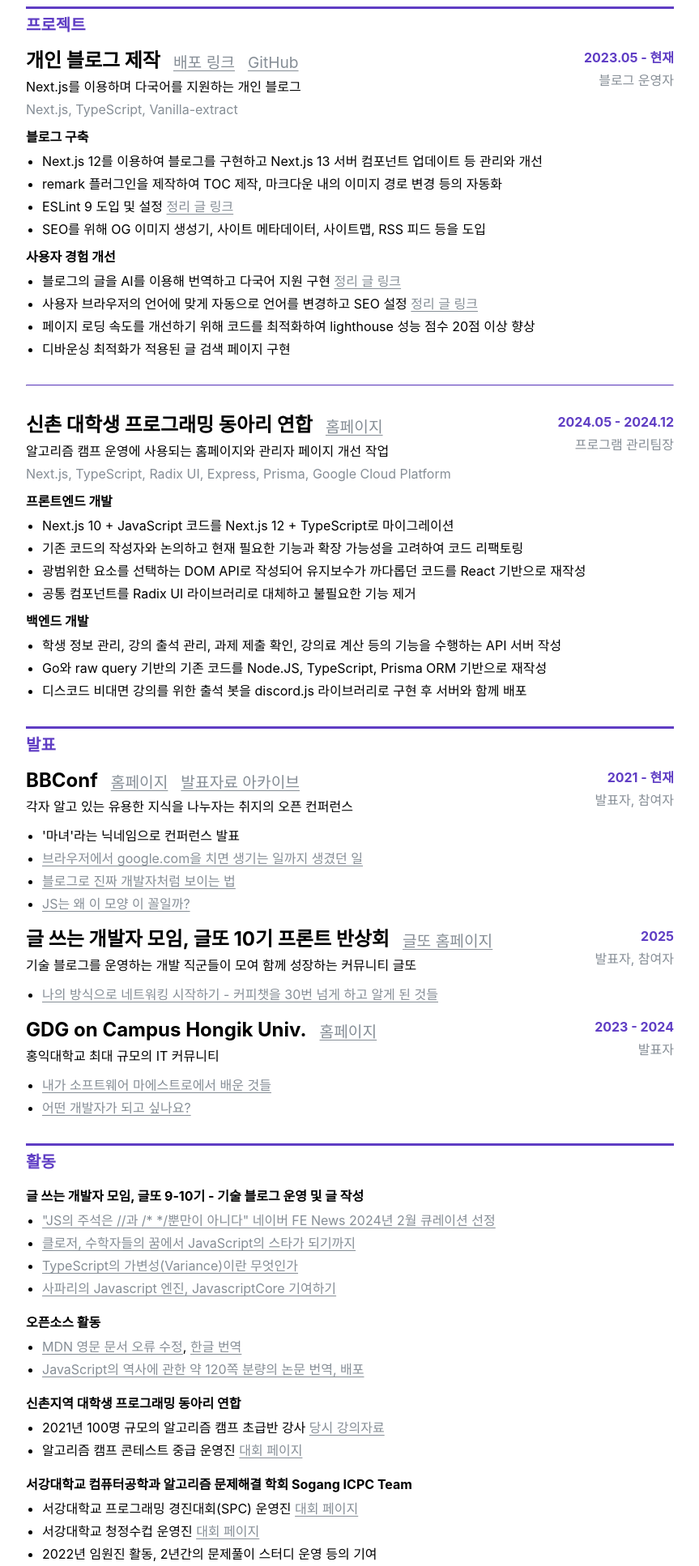
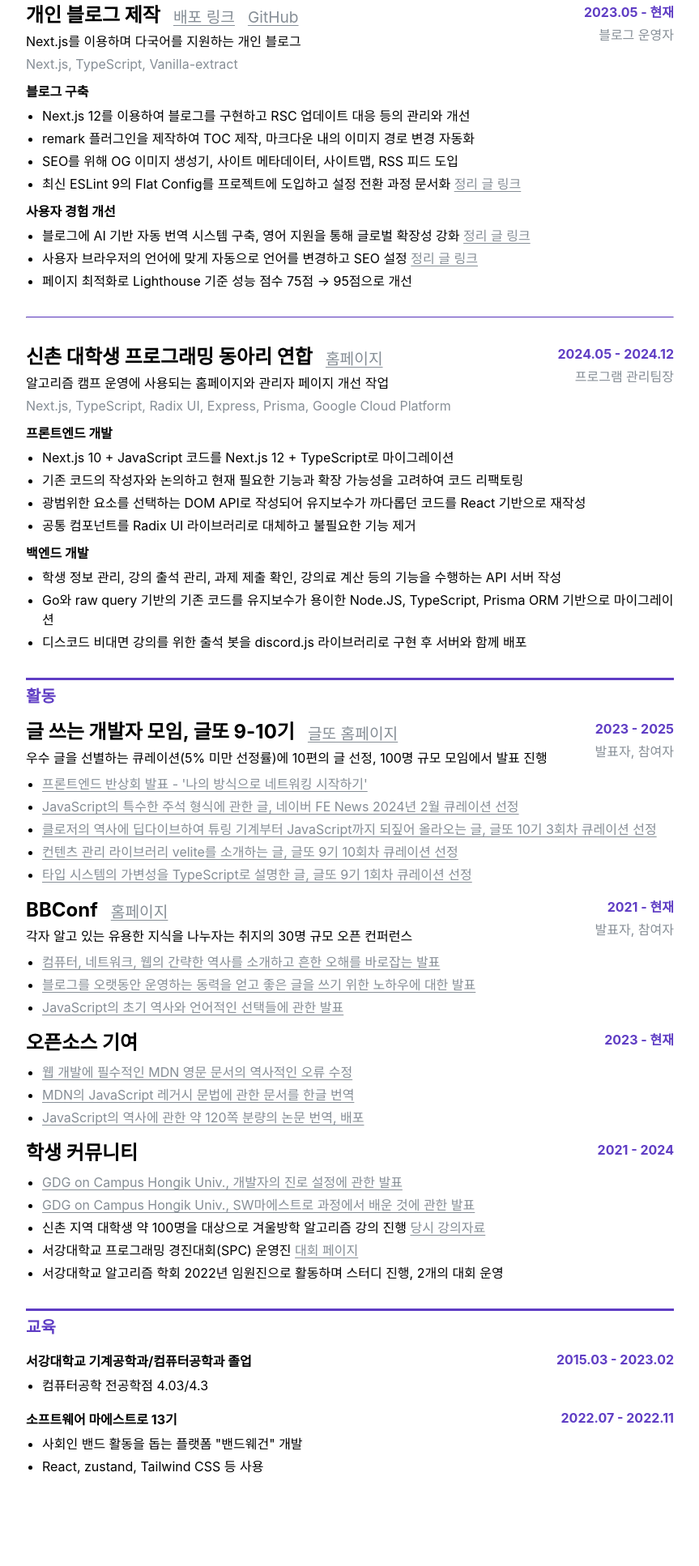
Before and after one commit to witch-factory/resume, a plain HTML site: page resume_KOR.html in a window 1280 px wide. Shown: the part 746-2680 px from the top of the page at 81% size, without its empty margins (208-1071 px from the left). After the commit the page ends 2617 px from the top, so only its background shows below. Drawn offline with Linux system fonts and the light colour scheme.

Commit message:
이력서 피드백 1 수정

```diff
--- a/components.js
+++ b/components.js
@@ -62,15 +62,20 @@ class ResumeSection extends HTMLElement {
     linksSlot.name = "links";
 
     headerIntro.append(heading, linksSlot);
+    headerMain.append(headerIntro);
 
+    if (description) {
       const desc = document.createElement("p");
       desc.textContent = description;
+      headerMain.append(desc);
+    }
 
+    if (tech) {
       const techElem = document.createElement("p");
       techElem.setAttribute("class", "tech");
       techElem.textContent = tech;
-
-    headerMain.append(headerIntro, desc, techElem);
+      headerMain.append(techElem);
+    }
 
     const headerSub = document.createElement("div");
     headerSub.setAttribute("class", "header-sub");
@@ -78,12 +83,15 @@ class ResumeSection extends HTMLElement {
     const periodElem = document.createElement("p");
     periodElem.setAttribute("class", "period");
     periodElem.textContent = period;
+    headerSub.append(periodElem);
 
+    if (role) {
       const roleElem = document.createElement("p");
       roleElem.setAttribute("class", "role");
       roleElem.textContent = role;
+      headerSub.append(roleElem);
+    }
 
-    headerSub.append(periodElem, roleElem);
     header.append(headerMain, headerSub);
 
     const defaultSlot = document.createElement("slot");
--- a/resume_KOR.html
+++ b/resume_KOR.html
@@ -11,7 +11,7 @@
     <header class="header">
       <div>
         <h1 class="title-lg">김성현</h1>
-        <p>제가 보았던 가장 멋진 사람들을 따라 개발자가 되었습니다.</p>
+        <p>기술을 이해하고, 글로 풀어내며, 팀을 돕습니다.</p>
       </div>
       <ul class="contact">
         <li>
@@ -40,9 +40,9 @@
         <p>
           레거시의 맥락을 이해하고 이를 기반으로 더 나은 선택을 하고자 하는
           개발자입니다. 기술적 선택과 학습에 관해 약 200개의 글을 작성해 왔으며
-          그 결과물을 코드에 녹이기 위해 노력합니다. 기술적 깊이를 추구하면서도
-          팀의 생산성을 높이기 위한 자동화 도구를 제작하는 등 팀이 더 중요한
-          일에 집중할 수 있도록 돕습니다.
+          그 결과물을 실무에도 녹이기 위해 노력합니다. 자동화 도구나 공통
+          유틸리티를 주도적으로 개발하여 반복 작업을 줄이며 팀이 더 중요한 일에
+          집중할 수 있는 환경을 만드는 데 기여합니다.
         </p>
       </resume-group>
 
@@ -59,37 +59,25 @@
           >
             <ul>
               <li>
-                API 명세에 사용하는 보험 용어의 기록을 자동화하는 도구를 만들고
-                팀에 공유하여 문서 작성 시간 단축
+                API 명세를 표 형식으로 변환하는 도구를 만들고 팀에 공유하여 문서
+                작성 시간 단축
               </li>
               <li>
                 보험 용어 목록과 입력 데이터를 비교해 검토하는 도구를 만들고
                 공유하여 수작업 검토 프로세스 자동화
               </li>
               <li>
-                웹소켓 기반의 사내 서버 API 대응을 위해 React Query를 이용한
-                커스텀 훅을 구현하고 팀에 공유
+                웹소켓 기반 사내 API 통신을 위한 React Query 커스텀 훅을 팀 내
+                공용 유틸리티로 구현
               </li>
             </ul>
           </resume-item>
           <resume-item title="클라이언트 요구사항을 충족하기 위한 페이지 구현">
             <ul>
               <li>
-                보험처리를 위한 사고 정보 열람 페이지/팝업, 진료비 조회, 현장
-                출동 정보 페이지 구현
+                보험 가입/처리를 위한 반응형 페이지와 공통 UI 컴포넌트 구현
               </li>
-              <li>
-                보험 가입 프로세스 단계별 페이지와 단계별로 변하는 UI, 에러 처리
-                구현
-              </li>
-              <li>
-                보험 페이지 전반에서 사용되는 탭, 라디오버튼, 프로그레스 바, 칩
-                등의 공통 컴포넌트 구현
-              </li>
-              <li>
-                클라이언트 요구사항 충족을 위해 HTML 시간 입력 필드의 동작을
-                분석하여 time picker 구현
-              </li>
+              <li>클라이언트 요구사항 충족을 위해 커스텀 time picker 구현</li>
             </ul>
           </resume-item>
         </resume-section>
@@ -120,24 +108,25 @@
           <resume-item title="블로그 구축">
             <ul>
               <li>
-                Next.js 12를 이용하여 블로그를 구현하고 Next.js 13 서버 컴포넌트
-                업데이트 등 관리와 개선
+                Next.js 12를 이용하여 블로그를 구현하고 RSC 업데이트 대응 등의
+                관리와 개선
               </li>
               <li>
                 remark 플러그인을 제작하여 TOC 제작, 마크다운 내의 이미지 경로
-                변경 등의 자동화
+                변경 자동화
               </li>
               <li>
-                ESLint 9 도입 및 설정
+                SEO를 위해 OG 이미지 생성기, 사이트 메타데이터, 사이트맵, RSS
+                피드 도입
+              </li>
+              <li>
+                최신 ESLint 9의 Flat Config를 프로젝트에 도입하고 설정 전환 과정
+                문서화
                 <a
                   target="_blank"
                   href="https://witch.work/ko/posts/blog-eslint-configuration"
                   >정리 글 링크</a
                 >
-              </li>
-              <li>
-                SEO를 위해 OG 이미지 생성기, 사이트 메타데이터, 사이트맵, RSS
-                피드 등을 도입
               </li>
             </ul>
           </resume-item>
@@ -145,7 +134,8 @@
           <resume-item title="사용자 경험 개선">
             <ul>
               <li>
-                블로그의 글을 AI를 이용해 번역하고 다국어 지원 구현
+                블로그에 AI 기반 자동 번역 시스템 구축, 영어 지원을 통해 글로벌
+                확장성 강화
                 <a
                   target="_blank"
                   href="https://witch.work/ko/posts/blog-auto-translation"
@@ -161,10 +151,8 @@
                 >
               </li>
               <li>
-                페이지 로딩 속도를 개선하기 위해 코드를 최적화하여 lighthouse
-                성능 점수 20점 이상 향상
+                페이지 최적화로 Lighthouse 기준 성능 점수 75점 → 95점으로 개선
               </li>
-              <li>디바운싱 최적화가 적용된 글 검색 페이지 구현</li>
             </ul>
           </resume-item>
         </resume-section>
@@ -212,8 +200,8 @@
                 기능을 수행하는 API 서버 작성
               </li>
               <li>
-                Go와 raw query 기반의 기존 코드를 Node.JS, TypeScript, Prisma
-                ORM 기반으로 재작성
+                Go와 raw query 기반의 기존 코드를 유지보수가 용이한 Node.JS,
+                TypeScript, Prisma ORM 기반으로 마이그레이션
               </li>
               <li>
                 디스코드 비대면 강의를 위한 출석 봇을 discord.js 라이브러리로
@@ -224,57 +212,12 @@
         </resume-section>
       </resume-group>
 
-      <resume-group title="발표">
+      <resume-group title="활동">
         <resume-section
-          title="BBConf"
-          description="각자 알고 있는 유용한 지식을 나누자는 취지의 오픈 컨퍼런스"
+          title="글 쓰는 개발자 모임, 글또 9-10기"
+          description="우수 글을 선별하는 큐레이션(5% 미만 선정률)에 10편의 글 선정, 100명 규모 모임에서 발표 진행"
           role="발표자, 참여자"
-          period="2021 - 현재"
-        >
-          <a
-            slot="links"
-            target="_blank"
-            href="https://bbconf.kr/"
-            class="title-link"
-            >홈페이지</a
-          >
-          <a
-            slot="links"
-            target="_blank"
-            href="https://bbconf.kr/archive"
-            class="title-link"
-            >발표자료 아카이브</a
-          >
-          <ul>
-            <li>'마녀'라는 닉네임으로 컨퍼런스 발표</li>
-            <li>
-              <a
-                target="_blank"
-                href="https://bbconfwebdav.vulcan.site/bbconf/2024-winter/%ea%b9%80%ec%84%b1%ed%98%84_%eb%b8%8c%eb%9d%bc%ec%9a%b0%ec%a0%80%ec%97%90%20google%ec%9d%84%20%ec%b9%98%eb%a9%b4%20%ec%83%9d%ea%b8%b0%eb%8a%94%20%ec%9d%bc%ea%b9%8c%ec%a7%80%20%ec%83%9d%ea%b8%b4%20%ec%9d%bc.pdf"
-                >브라우저에서 google.com을 치면 생기는 일까지 생겼던 일</a
-              >
-            </li>
-            <li>
-              <a
-                target="_blank"
-                href="https://bbconfwebdav.vulcan.site/bbconf/2024-summer/%eb%a7%88%eb%85%80_%eb%b8%94%eb%a1%9c%ea%b7%b8%eb%a1%9c_%ec%a7%84%ec%a7%9c_%ea%b0%9c%eb%b0%9c%ec%9e%90%ec%b2%98%eb%9f%bc_%eb%b3%b4%ec%9d%b4%eb%8a%94_%eb%b2%95.pdf"
-                >블로그로 진짜 개발자처럼 보이는 법</a
-              >
-            </li>
-            <li>
-              <a
-                target="_blank"
-                href="https://bbconfwebdav.vulcan.site/bbconf/2023-winter/%EB%A7%88%EB%85%80_JS%EB%8A%94_%EC%99%9C_%EC%9D%B4_%EB%AA%A8%EC%96%91%EC%9D%BC%EA%B9%8C.pdf"
-                >JS는 왜 이 모양 이 꼴일까?</a
-              >
-            </li>
-          </ul>
-        </resume-section>
-        <resume-section
-          title="글 쓰는 개발자 모임, 글또 10기 프론트 반상회"
-          description="기술 블로그를 운영하는 개발 직군들이 모여 함께 성장하는 커뮤니티 글또"
-          role="발표자, 참여자"
-          period="2025"
+          period="2023 - 2025"
         >
           <a
             slot="links"
@@ -289,22 +232,57 @@
                 target="_blank"
                 href="https://github.com/witch-factory/presentations/blob/master/%EA%B8%80%EB%98%90_%EB%82%98%EC%9D%98_%EB%B0%A9%EC%8B%9D%EC%9C%BC%EB%A1%9C_%EB%84%A4%ED%8A%B8%EC%9B%8C%ED%82%B9_%EC%8B%9C%EC%9E%91%ED%95%98%EA%B8%B0.pdf"
               >
-                나의 방식으로 네트워킹 시작하기 - 커피챗을 30번 넘게 하고 알게
-                된 것들
+                프론트엔드 반상회 발표 - '나의 방식으로 네트워킹 시작하기'
+              </a>
+            </li>
+            <li>
+              <a
+                target="_blank"
+                href="https://github.com/naver/fe-news/blob/master/issues/2024-02.md#js%EC%9D%98-%EC%A3%BC%EC%84%9D%EC%9D%80-%EA%B3%BC--%EB%BF%90%EB%A7%8C%EC%9D%B4-%EC%95%84%EB%8B%88%EB%8B%A4"
+              >
+                JavaScript의 특수한 주석 형식에 관한 글, 네이버 FE News 2024년
+                2월 큐레이션 선정
+              </a>
+            </li>
+            <li>
+              <a
+                target="_blank"
+                href="https://witch.work/ko/posts/javascript-closure-deep-dive-history"
+              >
+                클로저의 역사에 딥다이브하여 튜링 기계부터 JavaScript까지 되짚어
+                올라오는 글, 글또 10기 3회차 큐레이션 선정
+              </a>
+            </li>
+            <li>
+              <a
+                target="_blank"
+                href="https://witch.work/ko/posts/velite-library-introduction"
+              >
+                컨텐츠 관리 라이브러리 velite를 소개하는 글, 글또 9기 10회차
+                큐레이션 선정
+              </a>
+            </li>
+            <li>
+              <a
+                target="_blank"
+                href="https://witch.work/ko/posts/typescript-covariance-theory"
+              >
+                타입 시스템의 가변성을 TypeScript로 설명한 글, 글또 9기 1회차
+                큐레이션 선정
               </a>
             </li>
           </ul>
         </resume-section>
         <resume-section
-          title="GDG on Campus Hongik Univ."
-          description="홍익대학교 최대 규모의 IT 커뮤니티"
-          role="발표자"
-          period="2023 - 2024"
+          title="BBConf"
+          description="각자 알고 있는 유용한 지식을 나누자는 취지의 30명 규모 오픈 컨퍼런스"
+          role="발표자, 참여자"
+          period="2021 - 현재"
         >
           <a
             slot="links"
             target="_blank"
-            href="https://www.gdschongik.com/"
+            href="https://bbconf.kr/"
             class="title-link"
             >홈페이지</a
           >
@@ -312,70 +290,41 @@
             <li>
               <a
                 target="_blank"
-                href="https://www.youtube.com/watch?v=RXpOaKQES-g"
-                >내가 소프트웨어 마에스트로에서 배운 것들</a
+                href="https://bbconfwebdav.vulcan.site/bbconf/2024-winter/%ea%b9%80%ec%84%b1%ed%98%84_%eb%b8%8c%eb%9d%bc%ec%9a%b0%ec%a0%80%ec%97%90%20google%ec%9d%84%20%ec%b9%98%eb%a9%b4%20%ec%83%9d%ea%b8%b0%eb%8a%94%20%ec%9d%bc%ea%b9%8c%ec%a7%80%20%ec%83%9d%ea%b8%b4%20%ec%9d%bc.pdf"
+                >컴퓨터, 네트워크, 웹의 간략한 역사를 소개하고 흔한 오해를
+                바로잡는 발표</a
               >
             </li>
             <li>
               <a
                 target="_blank"
-                href="https://www.youtube.com/watch?v=SMMb56p7myg"
-                >어떤 개발자가 되고 싶나요?</a
+                href="https://bbconfwebdav.vulcan.site/bbconf/2024-summer/%eb%a7%88%eb%85%80_%eb%b8%94%eb%a1%9c%ea%b7%b8%eb%a1%9c_%ec%a7%84%ec%a7%9c_%ea%b0%9c%eb%b0%9c%ec%9e%90%ec%b2%98%eb%9f%bc_%eb%b3%b4%ec%9d%b4%eb%8a%94_%eb%b2%95.pdf"
+                >블로그를 오랫동안 운영하는 동력을 얻고 좋은 글을 쓰기 위한
+                노하우에 대한 발표</a
+              >
+            </li>
+            <li>
+              <a
+                target="_blank"
+                href="https://bbconfwebdav.vulcan.site/bbconf/2023-winter/%EB%A7%88%EB%85%80_JS%EB%8A%94_%EC%99%9C_%EC%9D%B4_%EB%AA%A8%EC%96%91%EC%9D%BC%EA%B9%8C.pdf"
+                >JavaScript의 초기 역사와 언어적인 선택들에 관한 발표</a
               >
             </li>
           </ul>
         </resume-section>
-      </resume-group>
 
-      <resume-group title="활동">
-        <resume-item
-          title="글 쓰는 개발자 모임, 글또 9-10기 - 기술 블로그 운영 및 글 작성"
-        >
-          <ul>
-            <li>
-              <a
-                target="_blank"
-                href="https://github.com/naver/fe-news/blob/master/issues/2024-02.md#js%EC%9D%98-%EC%A3%BC%EC%84%9D%EC%9D%80-%EA%B3%BC--%EB%BF%90%EB%A7%8C%EC%9D%B4-%EC%95%84%EB%8B%88%EB%8B%A4"
-              >
-                "JS의 주석은 //과 /* */뿐만이 아니다" 네이버 FE News 2024년 2월
-                큐레이션 선정
-              </a>
-            </li>
-            <li>
-              <a
-                target="_blank"
-                href="https://witch.work/ko/posts/javascript-closure-deep-dive-history"
-              >
-                클로저, 수학자들의 꿈에서 JavaScript의 스타가 되기까지
-              </a>
-            </li>
-            <li>
-              <a
-                target="_blank"
-                href="https://witch.work/ko/posts/typescript-covariance-theory"
-              >
-                TypeScript의 가변성(Variance)이란 무엇인가
-              </a>
-            </li>
-            <li>
-              <a
-                target="_blank"
-                href="https://witch.work/ko/posts/javascript-jscore-contribution"
-                >사파리의 Javascript 엔진, JavascriptCore 기여하기</a
-              >
-            </li>
-          </ul>
-        </resume-item>
-
-        <resume-item title="오픈소스 활동">
+        <resume-section title="오픈소스 기여" period="2023 - 현재">
           <ul>
             <li>
               <a
                 href="https://github.com/mdn/content/pulls?q=is%3Apr+author%3A%08witch-factory"
-                >MDN 영문 문서 오류 수정</a
-              >,&nbsp;<a
+                >웹 개발에 필수적인 MDN 영문 문서의 역사적인 오류 수정</a
+              >
+            </li>
+            <li>
+              <a
                 href="https://github.com/mdn/translated-content/pulls?q=is%3Apr+author%3A%08witch-factory"
-                >한글 번역</a
+                >MDN의 JavaScript 레거시 문법에 관한 문서를 한글 번역</a
               >
             </li>
             <li>
@@ -384,49 +333,50 @@
               >
             </li>
           </ul>
-        </resume-item>
-
-        <resume-item title="신촌지역 대학생 프로그래밍 동아리 연합">
+        </resume-section>
+        <resume-section title="학생 커뮤니티" period="2021 - 2024">
           <ul>
             <li>
-              2021년 100명 규모의 알고리즘 캠프 초급반 강사&nbsp;<a
+              <a
                 target="_blank"
-                href="https://github.com/witch-factory/2022-winter-sinchon-lecture"
-                >당시 강의자료</a
+                href="https://www.youtube.com/watch?v=SMMb56p7myg"
               >
+                GDG on Campus Hongik Univ., 개발자의 진로 설정에 관한 발표
+              </a>
             </li>
             <li>
-              알고리즘 캠프 콘테스트 중급 운영진&nbsp;<a
+              <a
                 target="_blank"
-                href="https://www.acmicpc.net/contest/view/948"
-                >대회 페이지</a
+                href="https://www.youtube.com/watch?v=RXpOaKQES-g"
               >
+                GDG on Campus Hongik Univ., SW마에스트로 과정에서 배운 것에 관한
+                발표
+              </a>
+            </li>
+            <li>
+              신촌 지역 대학생 약 100명을 대상으로 겨울방학 알고리즘 강의 진행
+              <a
+                target="_blank"
+                href="https://github.com/witch-factory/presentations"
+              >
+                당시 강의자료
+              </a>
+            </li>
+            <li>
+              서강대학교 프로그래밍 경진대회(SPC) 운영진
+              <a
+                target="_blank"
+                href="https://www.acmicpc.net/contest/view/897"
+              >
+                대회 페이지
+              </a>
+            </li>
+            <li>
+              서강대학교 알고리즘 학회 2022년 임원진으로 활동하며 스터디 진행,
+              2개의 대회 운영
             </li>
           </ul>
-        </resume-item>
-
-        <resume-item
-          title="서강대학교 컴퓨터공학과 알고리즘 문제해결 학회 Sogang ICPC
-        Team"
-        >
-          <ul>
-            <li>
-              서강대학교 프로그래밍 경진대회(SPC) 운영진&nbsp;<a
-                target="_blank"
-                href="https://www.acmicpc.net/contest/view/897"
-                >대회 페이지</a
-              >
-            </li>
-            <li>
-              서강대학교 청정수컵 운영진&nbsp;<a
-                target="_blank"
-                href="https://www.acmicpc.net/contest/view/796"
-                >대회 페이지</a
-              >
-            </li>
-            <li>2022년 임원진 활동, 2년간의 문제풀이 스터디 운영 등의 기여</li>
-          </ul>
-        </resume-item>
+        </resume-section>
       </resume-group>
 
       <resume-group title="교육">
--- a/style.css
+++ b/style.css
@@ -1,6 +1,4 @@
 :root {
-  /* todo: link color? 그리고 정리 글 링크는 좀 더 강조하면 좋을 듯
-  블로그를 프로젝트 1등으로 올리기 */
   --color-accent: #5f3dc4;
   --color-info: #868e96;
   --color-link: #495057;
```
Lines whose indentation alone changed are shown as unchanged.
